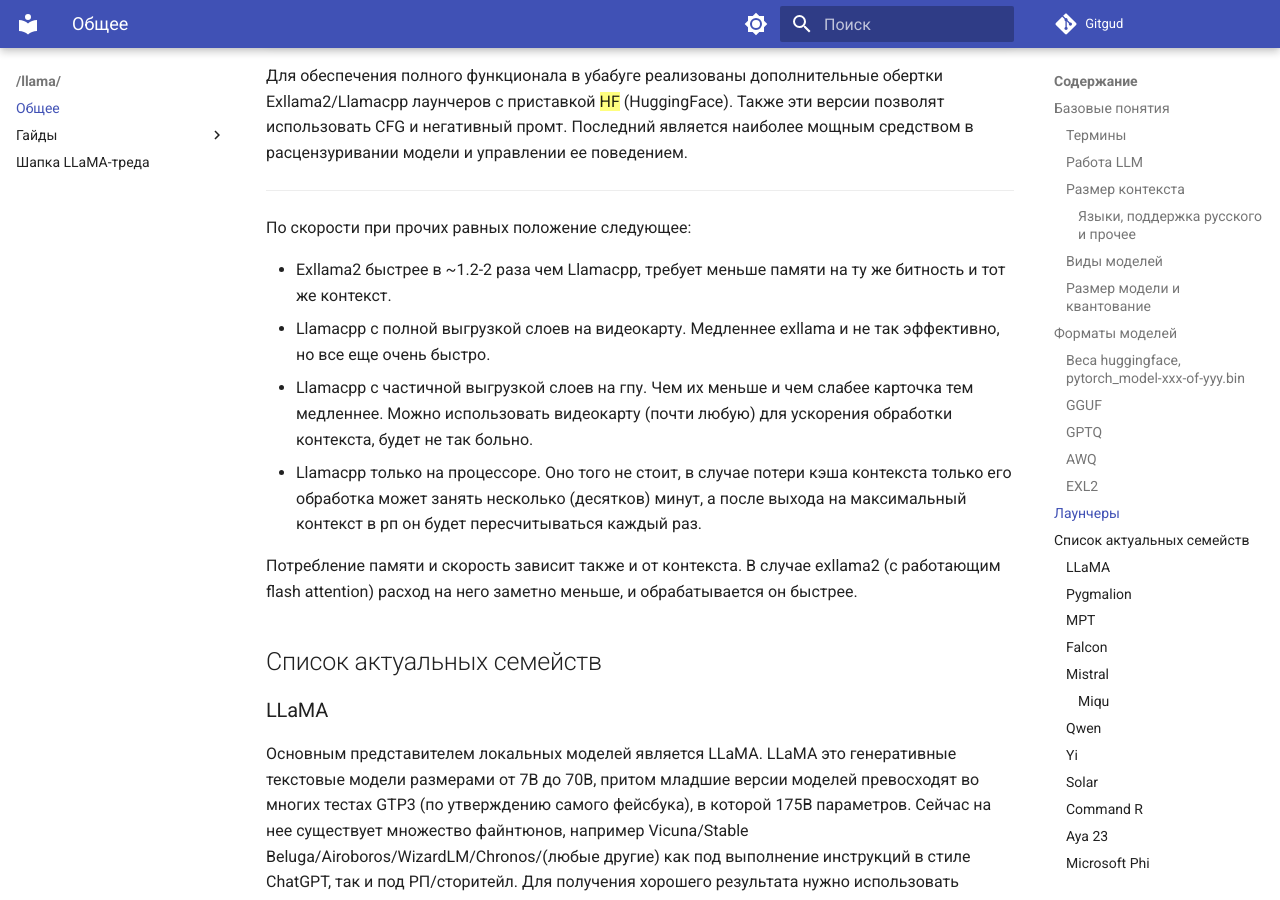
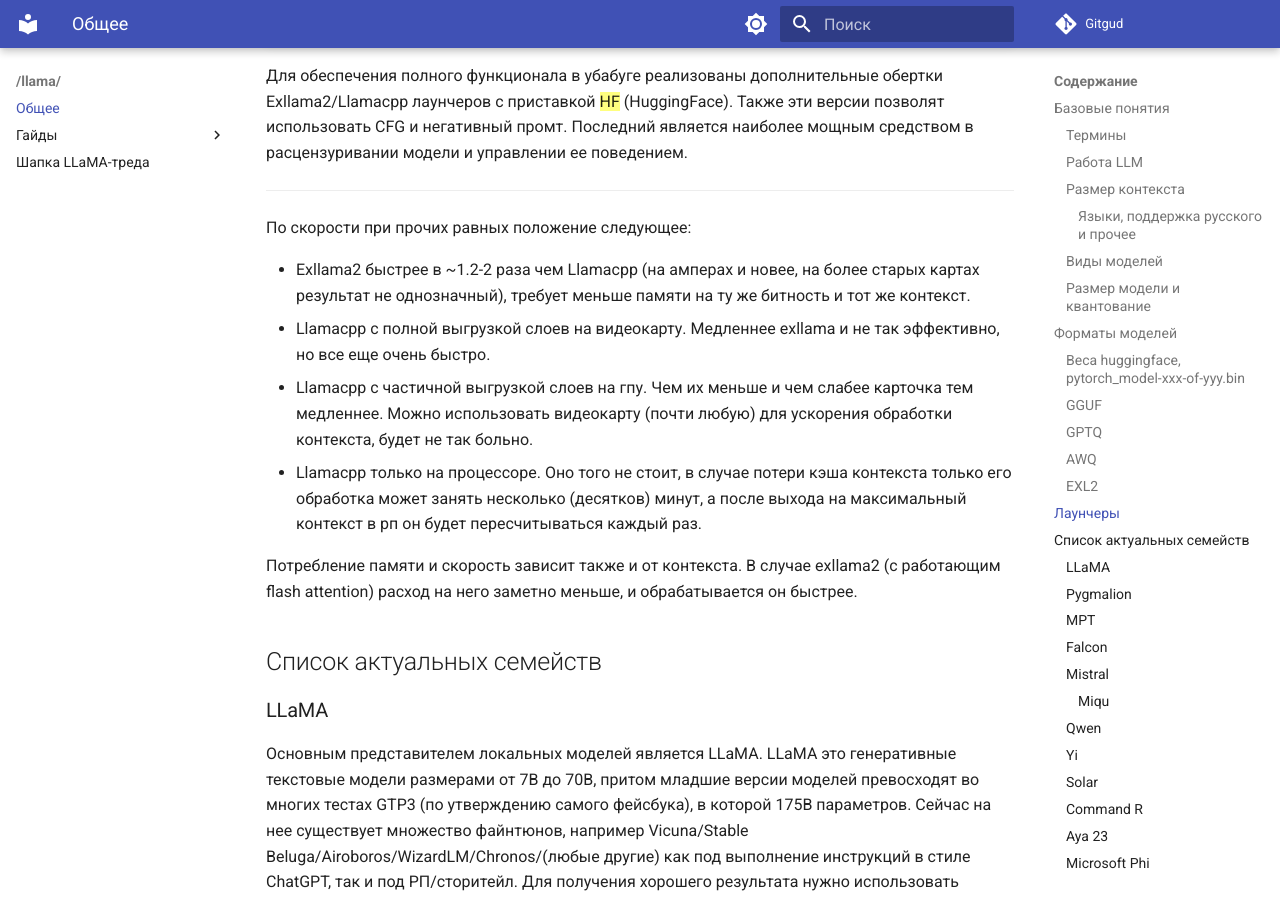
Before and after one commit to 2ch-ai/wiki, an MkDocs documentation site: the page built from docs/llama/index.md, in a window 1280 px wide and 900 px high, scrolled down 9307 px. Built offline with MkDocs 1.6.1 and Material for MkDocs 9.7.7, drawn with Linux system fonts in a browser that asks for light colours.

Commit message:
Update index.md

```diff
--- a/docs/llama/index.md
+++ b/docs/llama/index.md
@@ -173,7 +173,7 @@ LLM имеют гораздо большее по сравнению с друг
 
 По скорости при прочих равных положение следующее:
 
-- Exllama2 быстрее в ~1.2-2 раза чем Llamacpp, требует меньше памяти на ту же битность и тот же контекст.
+- Exllama2 быстрее в ~1.2-2 раза чем Llamacpp (на амперах и новее, на более старых картах результат не однозначный), требует меньше памяти на ту же битность и тот же контекст.
 - Llamacpp с полной выгрузкой слоев на видеокарту. Медленнее exllama и не так эффективно, но все еще очень быстро.
 - Llamacpp с частичной выгрузкой слоев на гпу. Чем их меньше и чем слабее карточка тем медленнее. Можно использовать видеокарту (почти любую) для ускорения обработки контекста, будет не так больно.
 - Llamacpp только на процессоре. Оно того не стоит, в случае потери кэша контекста только его обработка может занять несколько (десятков) минут, а после выхода на максимальный контекст в рп он будет пересчитываться каждый раз.
```
